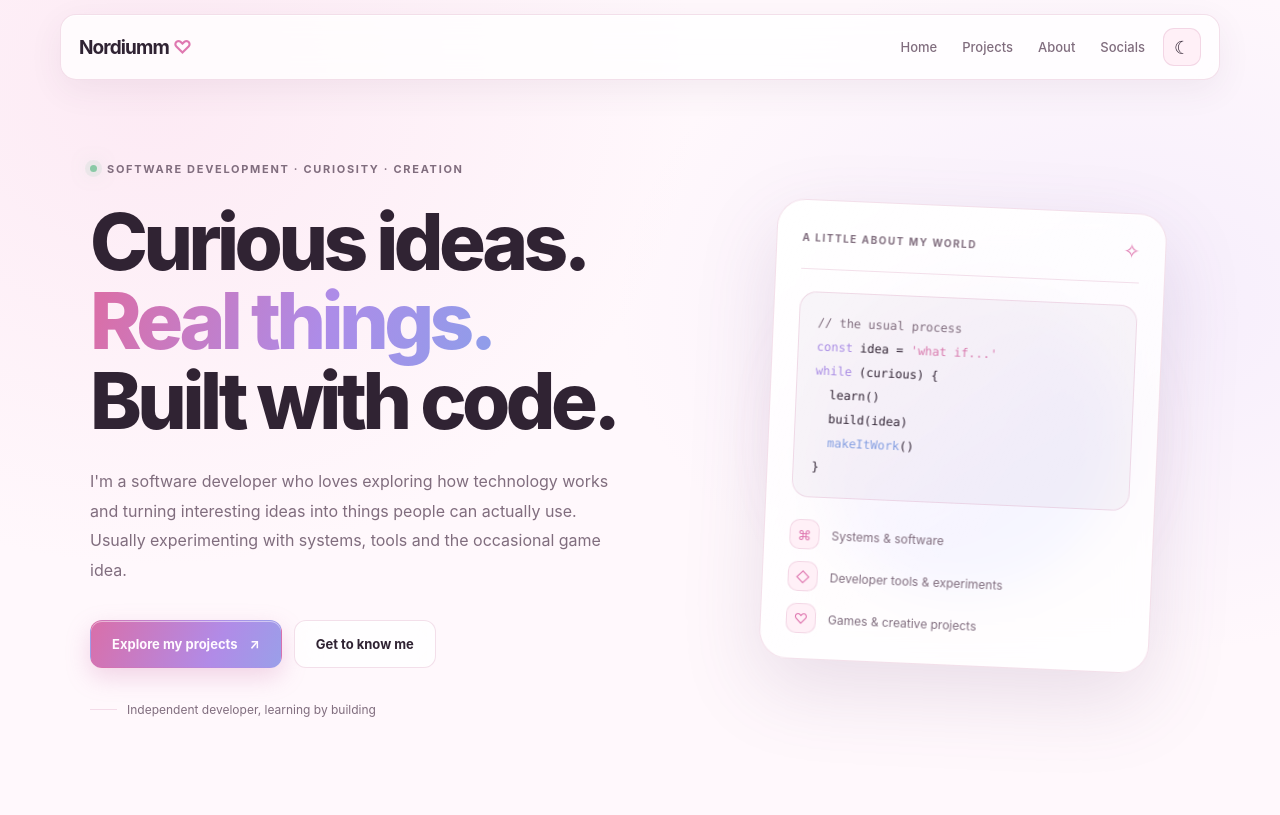
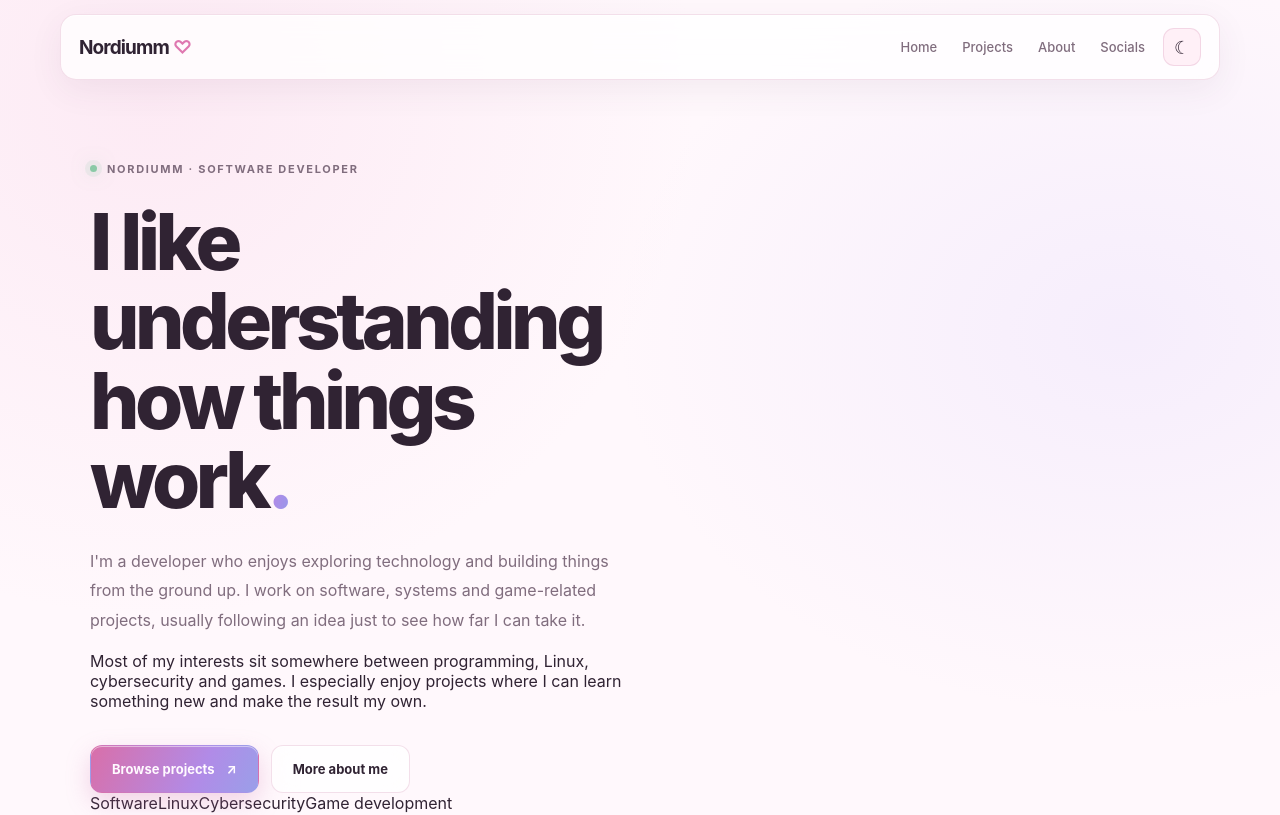
Before and after one commit to Nordiumm/Nordiumm.github.io, a React (Vite) app: page / in a window 1280 px wide. Shown: the top 815 px of the page. Built offline with nearby package versions, Linux system fonts and the light colour scheme.

Commit message:
Rewrite homepage with clear personal introduction

```diff
--- a/src/features/home/components/Hero.tsx
+++ b/src/features/home/components/Hero.tsx
@@ -4,67 +4,39 @@ function Hero() {
   return (
     <section className={styles.hero} id="home">
       <div className={styles.content}>
-        <span className={styles.eyebrow}>Software development · curiosity · creation</span>
+        <span className={styles.eyebrow}>NORDIUMM · SOFTWARE DEVELOPER</span>
 
         <h1>
-          Curious ideas.<br />
-          <span>Real things.</span><br />
-          Built with code.
+          I like understanding<br />
+          how things work<span>.</span>
         </h1>
 
         <p className={styles.description}>
-          I'm a software developer who loves exploring how technology works
-          and turning interesting ideas into things people can actually use.
-          Usually experimenting with systems, tools and the occasional game idea.
+          I'm a developer who enjoys exploring technology and building things
+          from the ground up. I work on software, systems and game-related
+          projects, usually following an idea just to see how far I can take it.
+        </p>
+
+        <p className={styles.detail}>
+          Most of my interests sit somewhere between programming, Linux,
+          cybersecurity and games. I especially enjoy projects where I can
+          learn something new and make the result my own.
         </p>
 
         <div className={styles.actions}>
           <a href="/projects" className={styles.primaryButton}>
-            Explore my projects <span aria-hidden="true">↗</span>
+            Browse projects <span aria-hidden="true">↗</span>
           </a>
           <a href="/about" className={styles.secondaryButton}>
-            Get to know me
+            More about me
           </a>
         </div>
 
-        <div className={styles.signature}>
-          <span />
-          Independent developer, learning by building
-        </div>
-      </div>
-
-      <div className={styles.visual} aria-label="A decorative developer-themed card">
-        <div className={styles.orb} />
-        <div className={styles.showcase}>
-          <div className={styles.cardTop}>
-            <span className={styles.cardLabel}>A little about my world</span>
-            <span className={styles.sparkle} aria-hidden="true">✧</span>
-          </div>
-
-          <div className={styles.codeWindow}>
-            <div className={styles.codeMuted}>// the usual process</div>
-            <div><span className={styles.codePurple}>const</span> idea = <span className={styles.codePink}>'what if...'</span></div>
-            <div><span className={styles.codePurple}>while</span> (curious) {'{'}</div>
-            <div>&nbsp;&nbsp;learn()</div>
-            <div>&nbsp;&nbsp;build(idea)</div>
-            <div>&nbsp;&nbsp;<span className={styles.codeBlue}>makeItWork</span>()</div>
-            <div>{'}'}</div>
-          </div>
-
-          <div className={styles.focusList}>
-            <div className={styles.focusItem}>
-              <span className={styles.focusIcon} aria-hidden="true">⌘</span>
-              Systems & software
-            </div>
-            <div className={styles.focusItem}>
-              <span className={styles.focusIcon} aria-hidden="true">◇</span>
-              Developer tools & experiments
-            </div>
-            <div className={styles.focusItem}>
-              <span className={styles.focusIcon} aria-hidden="true">♡</span>
-              Games & creative projects
-            </div>
-          </div>
+        <div className={styles.interests} aria-label="My interests">
+          <span>Software</span>
+          <span>Linux</span>
+          <span>Cybersecurity</span>
+          <span>Game development</span>
         </div>
       </div>
     </section>
```
